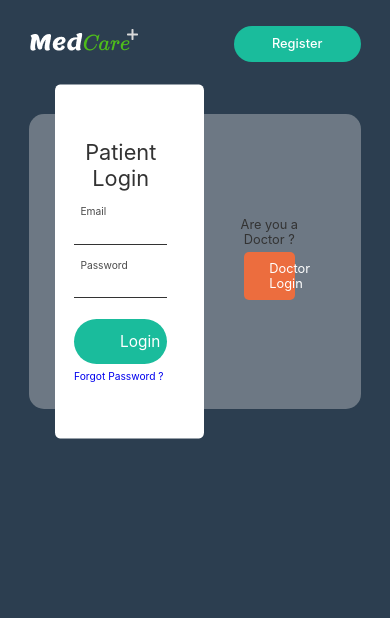
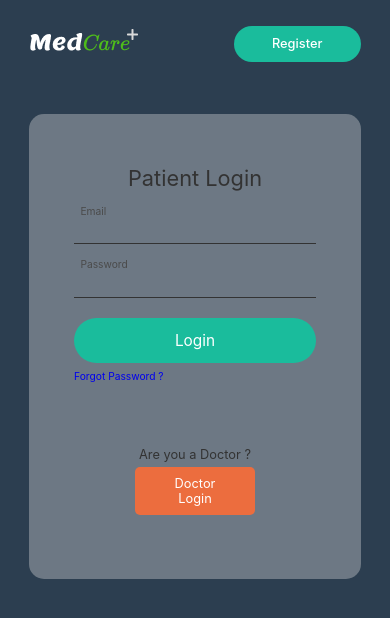
Before and after one commit to AlyKumail/MedCare, a React (Create React App) app in the folder my-app/: page /login in a window 390 px wide. Shown: the top 618 px of the page. Built offline with nearby package versions, Linux system fonts and the light colour scheme.

Commit message:
Login/Register responsiveness

```diff
--- a/my-app/src/styles/Login.css
+++ b/my-app/src/styles/Login.css
@@ -145,3 +145,31 @@ form .primary-btn:hover {
         opacity: 1;
     }
 }
+
+@media screen and (max-width: 768px){
+    .form-container{
+        flex-direction: column;
+    }
+    .form-wrap{
+        width: 100%;
+        /* background: white; */
+        padding: 2rem 1.5rem;
+        border-radius: 10px;
+        height: 120%;
+        z-index: 1;
+    }
+    .form-container {
+
+        padding: 2rem ;
+
+    }
+    .whiteBg{
+        display: none;
+    }
+    .switch-btn{
+        width: 50%;
+    }
+    .switch{
+        margin: 1rem 0;
+    }
+}
--- a/my-app/src/styles/Navbar.css
+++ b/my-app/src/styles/Navbar.css
@@ -20,3 +20,7 @@ header .primary-btn {
 .logo-wrap {
     cursor: pointer;
 }
+
+@media screen and (max-width: 768px){
+
+}
```
